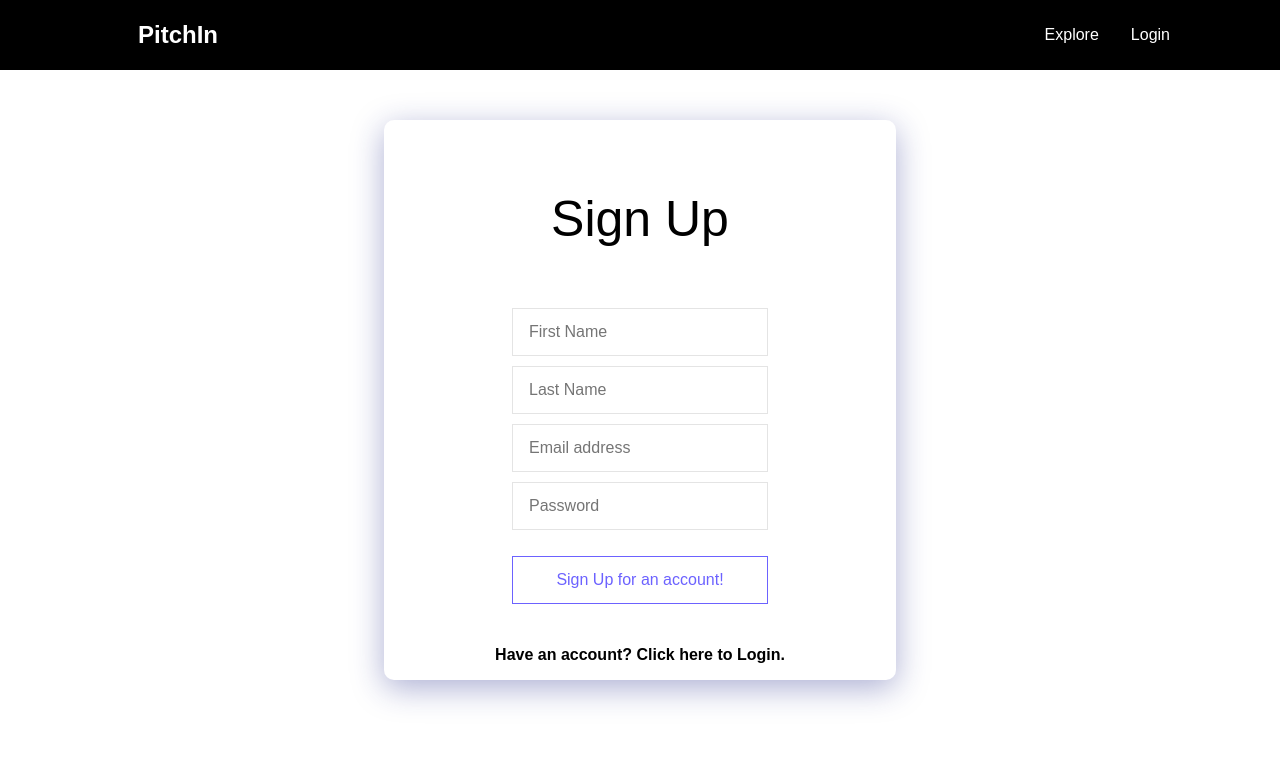
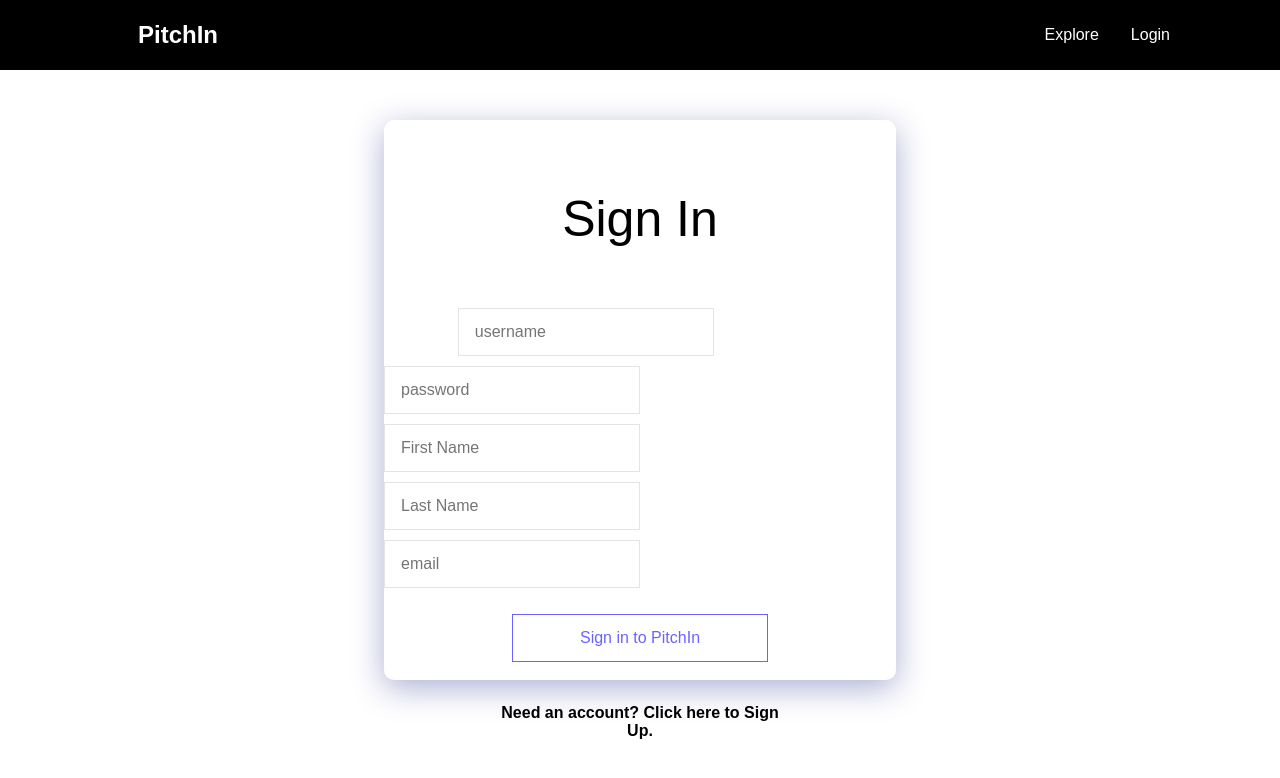
Before and after one commit to nyancodes/pitchin, a React (Create React App) app in the folder react/: page /register in a window 1280 px wide. Shown: the top 778 px of the page. Built offline with nearby package versions, Linux system fonts and the light colour scheme.

Commit message:
Update register.js

```diff
--- a/react/src/components/Forms/register.js
+++ b/react/src/components/Forms/register.js
@@ -1,6 +1,7 @@
 import NavBar from "../NavBar";
 import { useState, useRef, React } from "react";
 import Sidebar from "../Sidebar";
+import axios from "axios";
 import {
   MainContainer,
   WelcomeText,
@@ -19,22 +20,99 @@ const Register = () => {
     setOpen(!isOpen);
   };
 
+  const initialState = {
+    username: "",
+    password: "",
+    firstName: "",
+    lastName: "",
+    email: "",
+  };
+  const [formData, setFormData] = useState(initialState);
+  const handleChange = (e) => {
+    const { name, value } = e.target;
+    setFormData((data) => ({
+      ...data,
+      [name]: value,
+    }));
+  };
+
+  const handleSubmit = (e) => {
+    e.preventDefault();
+    const { username, password, firstName, lastName, email } = formData;
+    axios
+      .post("/users/register", formData)
+      .then((res) => {
+        console.log(res);
+      })
+      .catch((e) => console.log(e));
+    setFormData(initialState);
+  };
+
   return (
     <>
       <NavBar toggle={toggle} />
       <Sidebar isOpen={isOpen} toggle={toggle} />
       <MainContainer>
-        <WelcomeText>Sign Up</WelcomeText>
+        <WelcomeText>Sign In</WelcomeText>
         <InputContainer>
-          <Input type="text" placeholder="First Name" />
-          <Input type="text" placeholder="Last Name" />
-          <Input type="text" placeholder="Email address" />
-          <Input type="password" placeholder="Password" />
+          <form onSubmit={handleSubmit}>
+            <label htmlFor="username">Username</label>
+            <Input
+              id="username"
+              type="text"
+              name="username"
+              placeholder="username"
+              value={formData.username}
+              onChange={handleChange}
+            />
+
+            <label htmlFor="password">Password</label>
+            <Input
+              type="password"
+              placeholder="password"
+              name="password"
+              id="password"
+              value={formData.password}
+              onChange={handleChange}
+            />
+
+            <label htmlFor="firstname">First Name</label>
+            <Input
+              type="text"
+              placeholder="First Name"
+              name="firstName"
+              id="firstName"
+              value={formData.firstName}
+              onChange={handleChange}
+            />
+
+            <label htmlFor="lastname">Last Name</label>
+            <Input
+              type="text"
+              placeholder="Last Name"
+              name="lastName"
+              id="lastName"
+              value={formData.lastName}
+              onChange={handleChange}
+            />
+
+            <label htmlFor="email">Email</label>
+            <Input
+              type="email"
+              placeholder="email"
+              name="email"
+              id="email"
+              value={formData.email}
+              onChange={handleChange}
+            />
+          </form>
         </InputContainer>
         <ButtonContainer>
-          <Button>Sign Up for an account!</Button>
+          <Button onClick={handleSubmit}> Sign in to PitchIn</Button>
         </ButtonContainer>
-        <LoginLink to="/login">Have an account? Click here to Login.</LoginLink>
+        <LoginLink to="/register">
+          Need an account? Click here to Sign Up.
+        </LoginLink>
       </MainContainer>
     </>
   );
```
